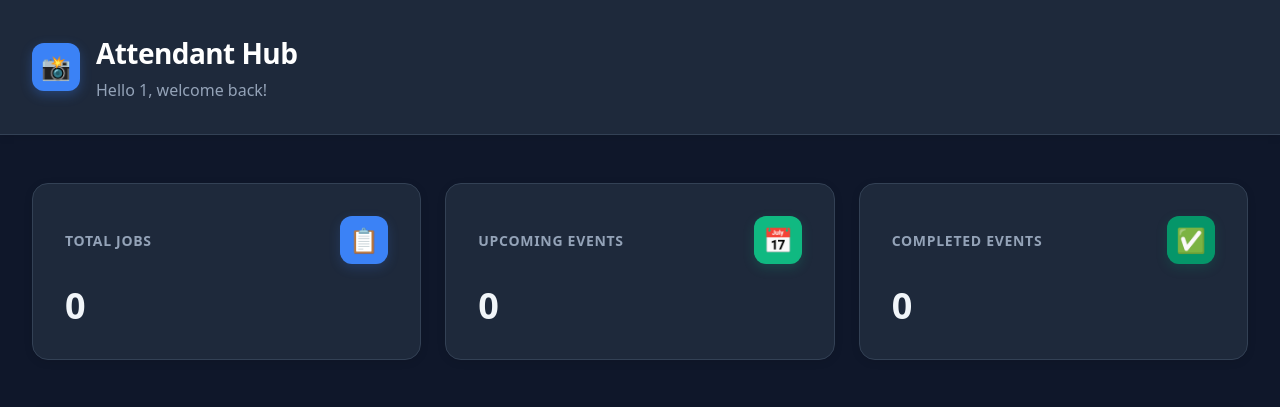
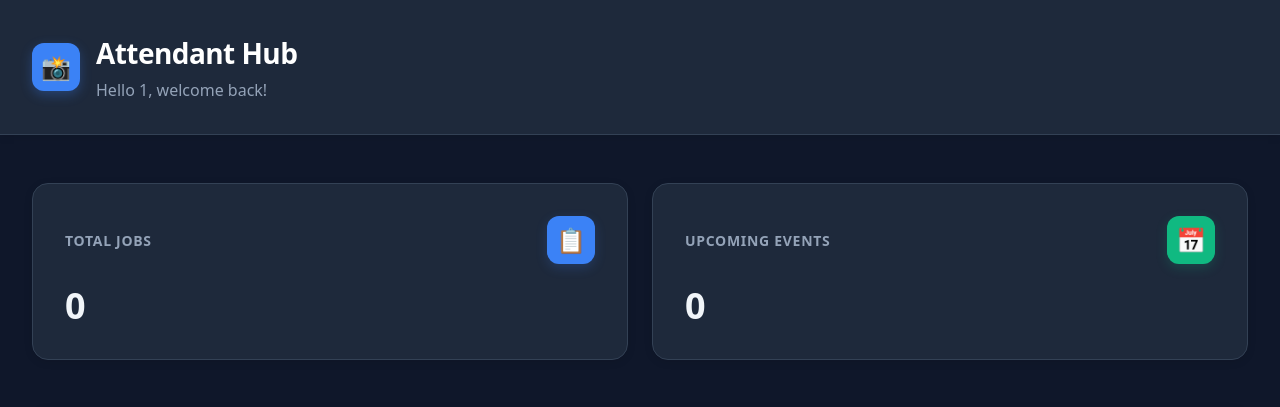
Before and after one commit to wienering/agreements, a Next.js app: page /attendants/1/hub in a window 1280 px wide. Shown: the top 407 px of the page. Built offline with nearby package versions, Linux system fonts and the light colour scheme; no server answers; the database is empty.

Commit message:
Remove Completed Events metric card from hub

```diff
--- a/app/attendants/[id]/hub/page.tsx
+++ b/app/attendants/[id]/hub/page.tsx
@@ -527,59 +527,6 @@ export default async function AttendantHubPage({ params }: AttendantHubPageProps
                   {metrics.upcomingEvents}
                 </p>
               </div>
-
-              {/* Completed Events */}
-              <div
-                className="metric-card"
-                style={{
-                  backgroundColor: '#1e293b',
-                  padding: '32px',
-                  borderRadius: '16px',
-                  border: '1px solid #334155',
-                  boxShadow: '0 2px 8px rgba(0, 0, 0, 0.1)',
-                }}
-              >
-                <div style={{ display: 'flex', alignItems: 'center', justifyContent: 'space-between', marginBottom: '20px' }}>
-                  <h3
-                    style={{
-                      margin: '0',
-                      fontSize: '14px',
-                      fontWeight: '600',
-                      color: '#94a3b8',
-                      textTransform: 'uppercase',
-                      letterSpacing: '0.05em',
-                    }}
-                  >
-                    Completed Events
-                  </h3>
-                  <div
-                    style={{
-                      width: '48px',
-                      height: '48px',
-                      backgroundColor: '#059669',
-                      borderRadius: '12px',
-                      display: 'flex',
-                      alignItems: 'center',
-                      justifyContent: 'center',
-                      fontSize: '24px',
-                      boxShadow: '0 4px 12px rgba(5, 150, 105, 0.2)',
-                    }}
-                  >
-                    ✅
-                  </div>
-                </div>
-                <p
-                  style={{
-                    margin: '0',
-                    fontSize: '36px',
-                    fontWeight: '700',
-                    color: '#f1f5f9',
-                    lineHeight: '1.2',
-                  }}
-                >
-                  {metrics.completedEvents}
-                </p>
-              </div>
             </div>
 
             {/* Featured Upcoming Event & All Jobs Section */}
```
